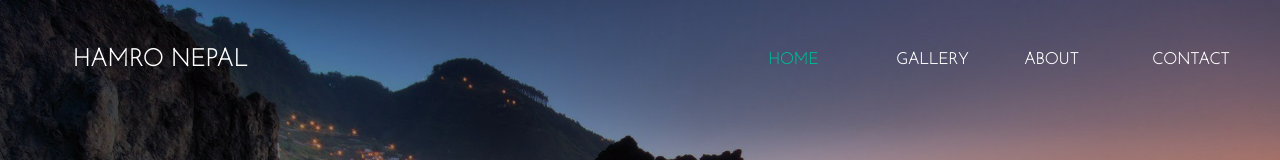
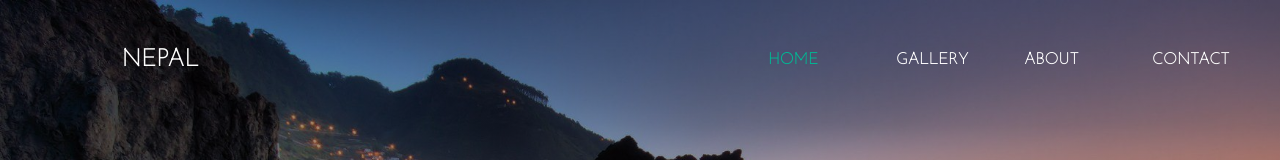
Before and after one commit to prashantrijal40/Nepal, a plain HTML site: page index.html in a window 1280 px wide. Shown: the top 160 px of the page. Drawn offline with nearby package versions, Linux system fonts and the light colour scheme.

Commit message:
Update index.html

```diff
--- a/index.html
+++ b/index.html
@@ -11,7 +11,7 @@
 <body>
     <header>
         <nav>
-            <div class="logo"> <h1 class="animate__animated animate__heartBeat delay-2s">Hamro Nepal</h1> </div>
+            <div class="logo"> <h1 class="animate__animated animate__heartBeat delay-2s">Nepal</h1> </div>
                 <div class="menu">
                 <a href="index.html">HOME</a>
                 <a href="gallery.html">GALLERY </a>
```
